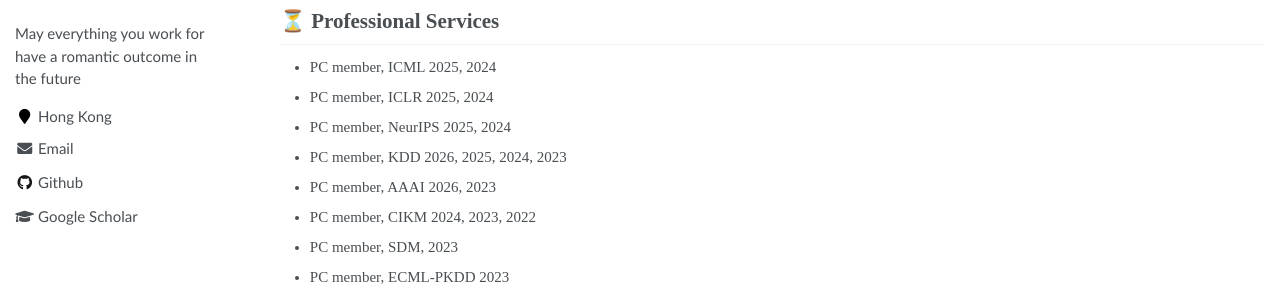
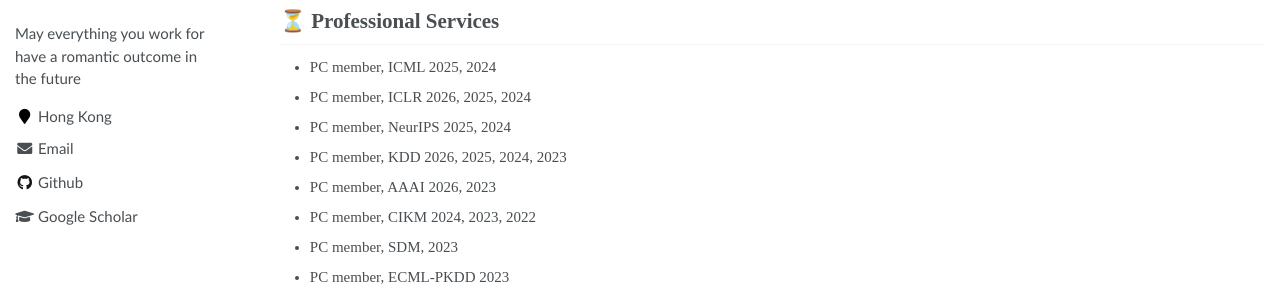
Before and after one commit to Daftstone/Daftstone.github.io, a Jekyll site: the page built from _pages/about.md, in a window 1280 px wide and 900 px high, scrolled down 1981 px. Shown: the part 327-613 px from the top of the window. Built offline with Jekyll 4.4.1, drawn with Linux system fonts in a browser that asks for light colours.

Commit message:
Update about.md

```diff
--- a/_pages/about.md
+++ b/_pages/about.md
@@ -83,7 +83,7 @@ My research interests include trustworthy machine learning and data mining.
 
 # ⏳ Professional Services
 - PC member, ICML 2025, 2024
-- PC member, ICLR 2025, 2024
+- PC member, ICLR 2026, 2025, 2024
 - PC member, NeurIPS 2025, 2024
 - PC member, KDD 2026, 2025, 2024, 2023
 - PC member, AAAI 2026, 2023
```
